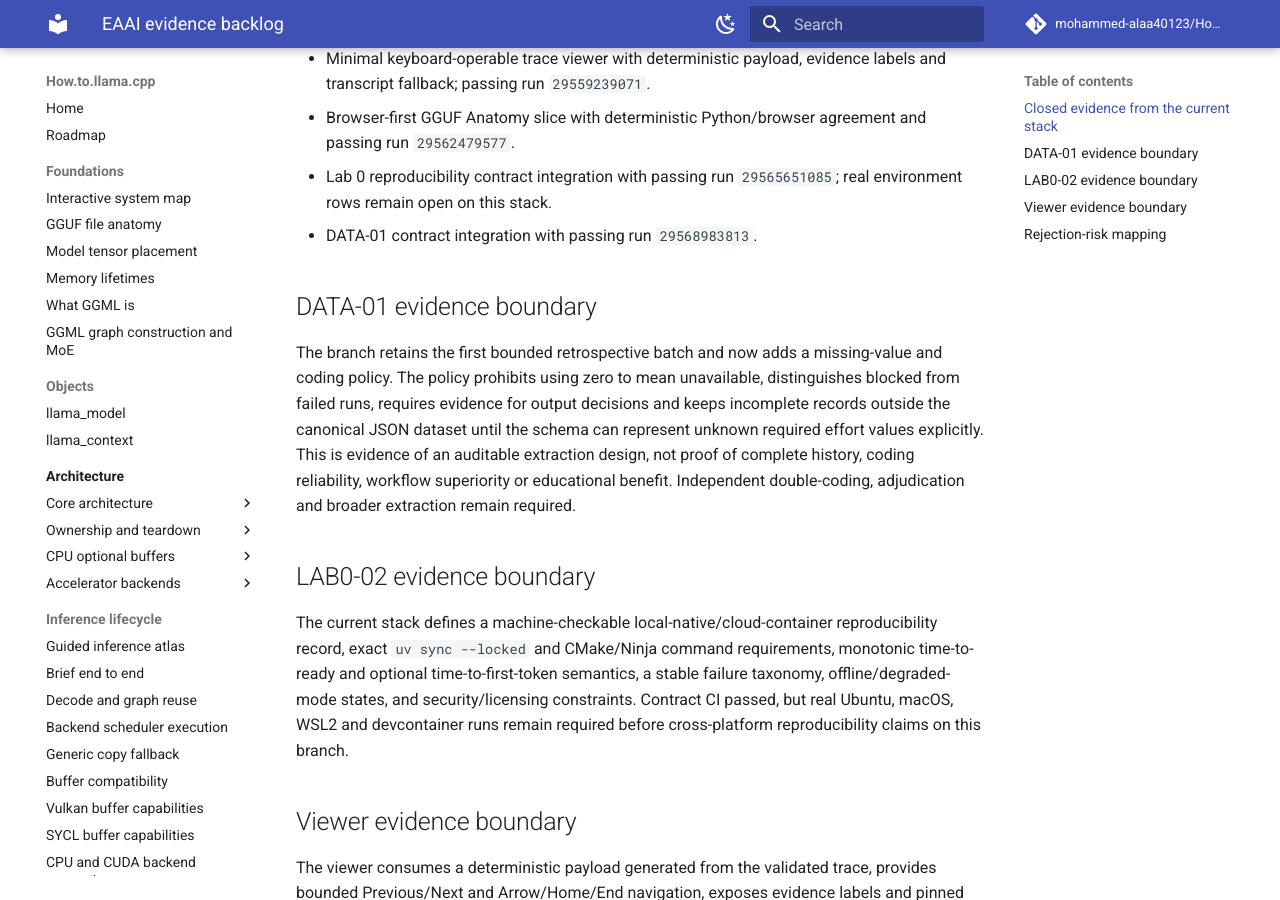
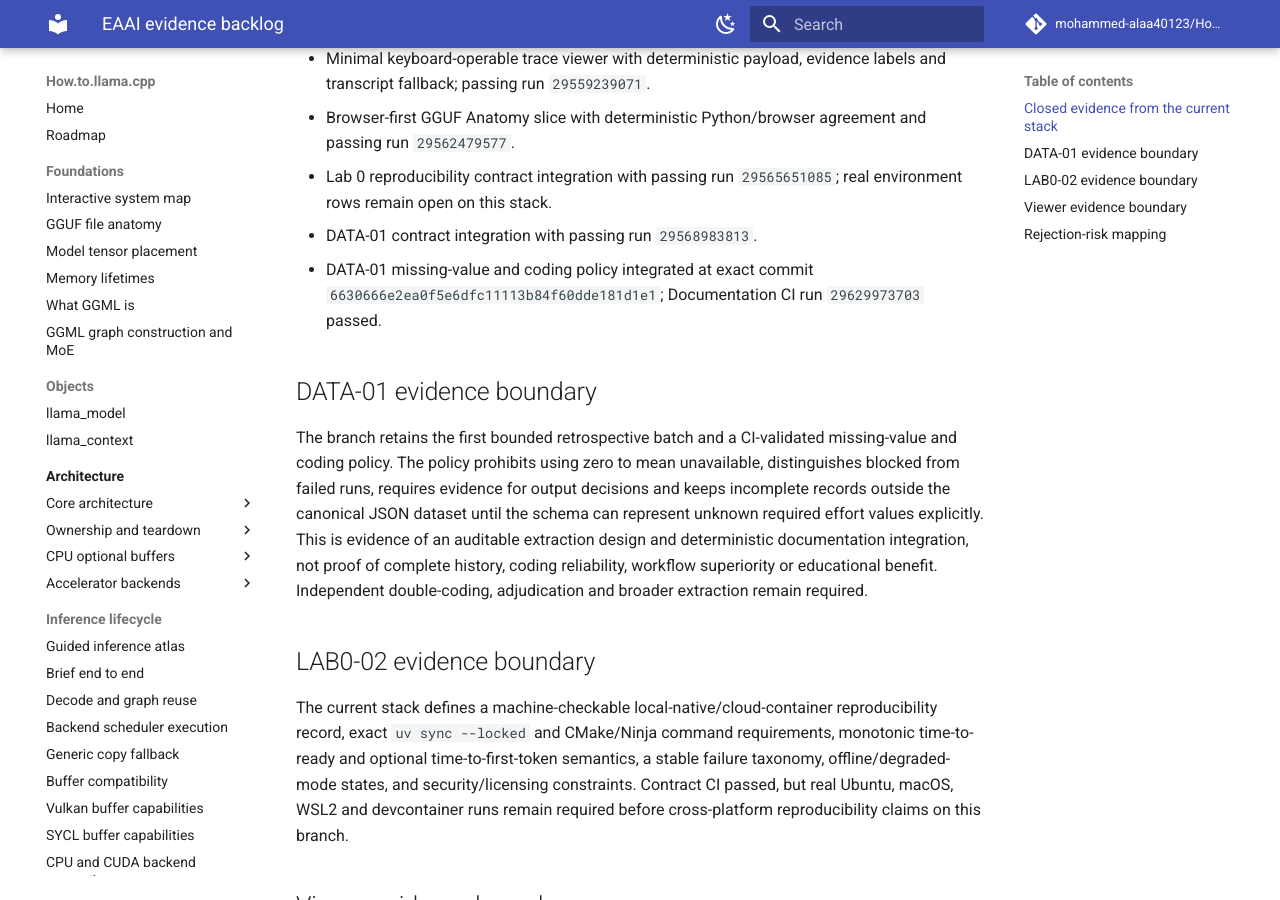
Before and after one commit to mohammed-alaa40123/How.to.llama.cpp, an MkDocs documentation site: the page built from docs/publication/evidence-backlog.md, in a window 1280 px wide and 900 px high, scrolled down 3817 px. Built offline with MkDocs 1.6.1 and Material for MkDocs 9.7.7, drawn with Linux system fonts in a browser that asks for light colours; comment, search, counter and statistics services are not loaded; some of the changed text lies outside the part shown.

Commit message:
Record DATA-01 policy CI evidence

```diff
--- a/docs/publication/evidence-backlog.md
+++ b/docs/publication/evidence-backlog.md
@@ -9,7 +9,7 @@
 | P0 | CI-01 | evidenced | Documentation Builder | latest stacked branch | strict MkDocs root cause, narrow fix, passing final-head Documentation CI run `29546570700` | The executable-learning artifacts integrate without degrading the existing site |
 | P0 | COORD-01 | evidenced | Orchestrator | none | `orchestrator-state.md`, this backlog, roadmap, scorecard | Scheduled agents can share an explicit dependency order rather than infer work independently |
 | P1 | LAB0-02 | in progress | Validation Architect | Lab 0 report contract | reproducibility schema, semantic validator, supported-environment matrix, exact toolchain checks, diagnostic taxonomy, timing definitions, offline/security boundaries; contract CI passed in run `29565651085`; real matrix runs pending | Setup/build evidence is comparable across supported environments |
-| P1 | DATA-01 | in progress | Validation Architect | stable log formats | versioned retrospective schema, semantic validator, first three-run batch, missing-value/coding policy, broader extraction, independent coding review and final-head CI | The multi-agent process can be analyzed as a longitudinal case study without silently imputing absent effort or cost values |
+| P1 | DATA-01 | in progress | Validation Architect | stable log formats | versioned retrospective schema, semantic validator, first three-run batch, validated missing-value/coding policy, broader extraction, independent coding review and final-head CI | The multi-agent process can be analyzed as a longitudinal case study without silently imputing absent effort or cost values |
 | P1 | MEDIA-01 | evidenced | Documentation Builder | CI-01 | schema, semantic validator, deterministic example, malformed-input tests, passing run `29549208249` | Generated educational media can be provenance- and review-gated without making it technical evidence |
 | P1 | TRACE-02 | evidenced | Validation Architect | trace schema accepted; CI-01 | pinned source-anchor manifest and validator, corrected authored trace, deterministic replay and missing-data tests; passing run `29556540213` | Trace provenance and navigation remain valid against immutable source |
 | P1 | FIG-01 | evidenced | Documentation Builder | MEDIA-01 | deterministic GGUF-layout SVG generated from fixture data plus recomputed manifest/input/output checksums and alt text; passing run `29553868078` | Authoritative technical figures are reproducible without generative models |
@@ -38,10 +38,11 @@
 - Browser-first GGUF Anatomy slice with deterministic Python/browser agreement and passing run `29562479577`.
 - Lab 0 reproducibility contract integration with passing run `29565651085`; real environment rows remain open on this stack.
 - DATA-01 contract integration with passing run `29568983813`.
+- DATA-01 missing-value and coding policy integrated at exact commit `6630666e2ea0f5e6dfc11113b84f60dde181d1e1`; Documentation CI run `29629973703` passed.
 
 ## DATA-01 evidence boundary
 
-The branch retains the first bounded retrospective batch and now adds a missing-value and coding policy. The policy prohibits using zero to mean unavailable, distinguishes blocked from failed runs, requires evidence for output decisions and keeps incomplete records outside the canonical JSON dataset until the schema can represent unknown required effort values explicitly. This is evidence of an auditable extraction design, not proof of complete history, coding reliability, workflow superiority or educational benefit. Independent double-coding, adjudication and broader extraction remain required.
+The branch retains the first bounded retrospective batch and a CI-validated missing-value and coding policy. The policy prohibits using zero to mean unavailable, distinguishes blocked from failed runs, requires evidence for output decisions and keeps incomplete records outside the canonical JSON dataset until the schema can represent unknown required effort values explicitly. This is evidence of an auditable extraction design and deterministic documentation integration, not proof of complete history, coding reliability, workflow superiority or educational benefit. Independent double-coding, adjudication and broader extraction remain required.
 
 ## LAB0-02 evidence boundary
 
```
Also changed, not shown: other parts of docs/publication/evidence-backlog.md (+1 -1 lines).
